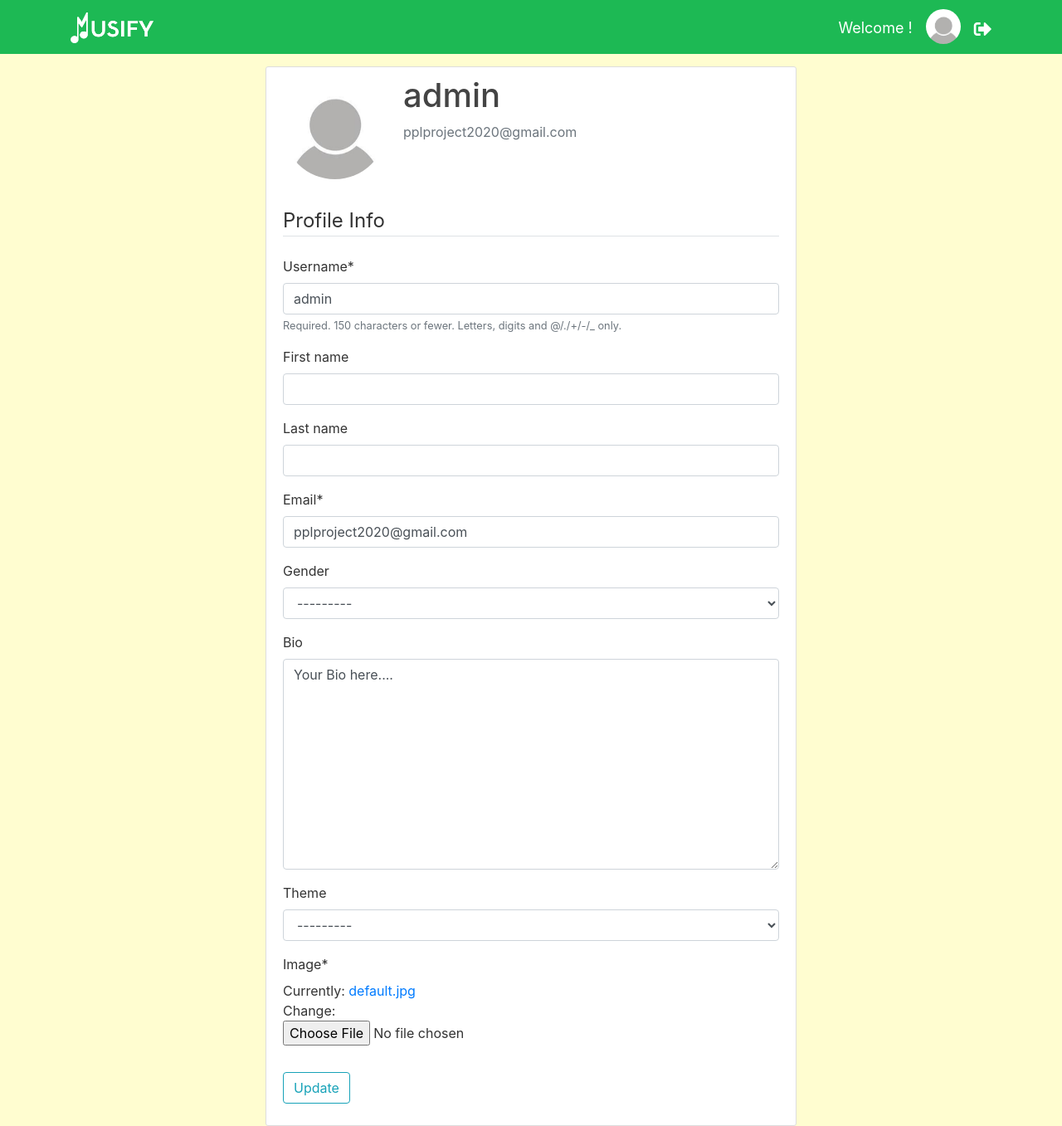
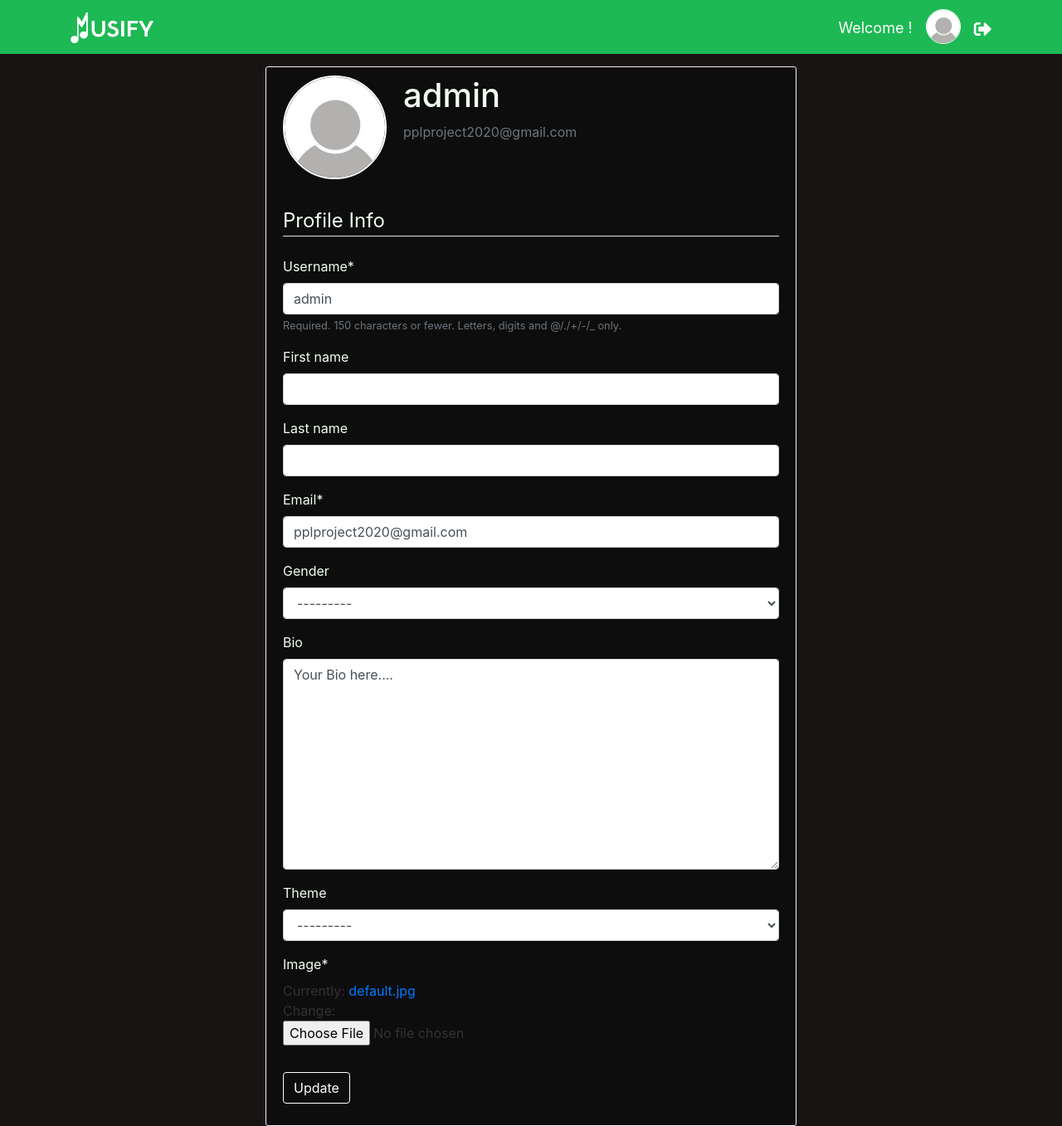
Before and after one commit to Viren-Patil/SDS_Task, a Django app: page /profile/ in a window 1280 px wide. Shown: the whole page at 83% size. Run offline with Django 3.2, Linux system fonts and the light colour scheme; a user stored in the database is signed in; data comes from the database, SQL or seed files in the repository; both versions use the stored data as it was after the commit; some libraries are stand-ins or nearby versions.

Commit message:
Pretty much the final commit.

```diff
--- a/sds_task/musify/static/musify/dark.css
+++ b/sds_task/musify/static/musify/dark.css
@@ -199,7 +199,14 @@
   color: #7f00ff;
 }
 
-.profile-background {
-  background-image: url('profile.jpg');
-  background-size: 1900px 1200px;
+label {
+  color: #F0FFF0;
 }
+
+.dark-legend {
+  color: #F0FFF0;
+}
+
+.dark-username {
+  color: #F0FFF0;
+}
--- a/sds_task/musify/static/musify/light.css
+++ b/sds_task/musify/static/musify/light.css
@@ -1,5 +1,5 @@
 body {
-    background-color: #fffdd0;
+    background-color: #F0FFF0;
     color: #333333;
     margin-top: 5rem;
   }
@@ -31,8 +31,8 @@
   .content-section {
     background: #ffffff;
     padding: 10px 20px;
-    border: 1px solid #dddddd;
-    border-radius: 3px;
+    border: 1px solid black;
+    border-radius: 10px;
     margin-bottom: 20px;
   }
 
--- a/sds_task/musify/templates/musify/base.html
+++ b/sds_task/musify/templates/musify/base.html
@@ -12,10 +12,10 @@
     <!-- Bootstrap CSS -->
     <link rel="stylesheet" href="https://stackpath.bootstrapcdn.com/bootstrap/4.4.1/css/bootstrap.min.css" integrity="sha384-Vkoo8x4CGsO3+Hhxv8T/Q5PaXtkKtu6ug5TOeNV6gBiFeWPGFN9MuhOf23Q9Ifjh" crossorigin="anonymous">
 
-    {% if user.profile.theme == 'Dark' %}
+    {% if user.profile.theme == 'Light' %}
+      <link rel="stylesheet" type="text/css" href="{% static 'musify/light.css' %}">
+    {% else %}
       <link rel="stylesheet" type="text/css" href="{% static 'musify/dark.css' %}">
-    {% else %}
-      <link rel="stylesheet" type="text/css" href="{% static 'musify/light.css' %}">
     {% endif %}
 
     <link rel="stylesheet" href="https://cdnjs.cloudflare.com/ajax/libs/font-awesome/5.13.0/css/all.min.css">
--- a/sds_task/musify/templates/musify/base_album.html
+++ b/sds_task/musify/templates/musify/base_album.html
@@ -12,10 +12,10 @@
     <!-- Bootstrap CSS -->
     <link rel="stylesheet" href="https://stackpath.bootstrapcdn.com/bootstrap/4.4.1/css/bootstrap.min.css" integrity="sha384-Vkoo8x4CGsO3+Hhxv8T/Q5PaXtkKtu6ug5TOeNV6gBiFeWPGFN9MuhOf23Q9Ifjh" crossorigin="anonymous">
 
-    {% if user.profile.theme == 'Dark' %}
+    {% if user.profile.theme == 'Light' %}
+      <link rel="stylesheet" type="text/css" href="{% static 'musify/light.css' %}">
+    {% else %}
       <link rel="stylesheet" type="text/css" href="{% static 'musify/dark.css' %}">
-    {% else %}
-      <link rel="stylesheet" type="text/css" href="{% static 'musify/light.css' %}">
     {% endif %}
 
     <link rel="stylesheet" href="https://cdnjs.cloudflare.com/ajax/libs/font-awesome/5.13.0/css/all.min.css">
--- a/sds_task/musify/templates/musify/base_artist.html
+++ b/sds_task/musify/templates/musify/base_artist.html
@@ -12,10 +12,10 @@
     <!-- Bootstrap CSS -->
     <link rel="stylesheet" href="https://stackpath.bootstrapcdn.com/bootstrap/4.4.1/css/bootstrap.min.css" integrity="sha384-Vkoo8x4CGsO3+Hhxv8T/Q5PaXtkKtu6ug5TOeNV6gBiFeWPGFN9MuhOf23Q9Ifjh" crossorigin="anonymous">
 
-    {% if user.profile.theme == 'Dark' %}
+    {% if user.profile.theme == 'Light' %}
+      <link rel="stylesheet" type="text/css" href="{% static 'musify/light.css' %}">
+    {% else %}
       <link rel="stylesheet" type="text/css" href="{% static 'musify/dark.css' %}">
-    {% else %}
-      <link rel="stylesheet" type="text/css" href="{% static 'musify/light.css' %}">
     {% endif %}
 
     <link rel="stylesheet" href="https://cdnjs.cloudflare.com/ajax/libs/font-awesome/5.13.0/css/all.min.css">
--- a/sds_task/musify/templates/musify/base_other.html
+++ b/sds_task/musify/templates/musify/base_other.html
@@ -10,10 +10,10 @@
     <!-- Bootstrap CSS -->
     <link rel="stylesheet" href="https://stackpath.bootstrapcdn.com/bootstrap/4.4.1/css/bootstrap.min.css" integrity="sha384-Vkoo8x4CGsO3+Hhxv8T/Q5PaXtkKtu6ug5TOeNV6gBiFeWPGFN9MuhOf23Q9Ifjh" crossorigin="anonymous">
 
-    {% if user.profile.theme == 'Dark' %}
-    <link rel="stylesheet" type="text/css" href="{% static 'musify/dark.css' %}">
+    {% if user.profile.theme == 'Light' %}
+      <link rel="stylesheet" type="text/css" href="{% static 'musify/light.css' %}">
     {% else %}
-    <link rel="stylesheet" type="text/css" href="{% static 'musify/light.css' %}">
+      <link rel="stylesheet" type="text/css" href="{% static 'musify/dark.css' %}">
     {% endif %}
 
     <link rel="stylesheet" href="https://cdnjs.cloudflare.com/ajax/libs/font-awesome/5.13.0/css/all.min.css">
--- a/sds_task/musify/templates/musify/base_playlist.html
+++ b/sds_task/musify/templates/musify/base_playlist.html
@@ -12,10 +12,10 @@
     <!-- Bootstrap CSS -->
     <link rel="stylesheet" href="https://stackpath.bootstrapcdn.com/bootstrap/4.4.1/css/bootstrap.min.css" integrity="sha384-Vkoo8x4CGsO3+Hhxv8T/Q5PaXtkKtu6ug5TOeNV6gBiFeWPGFN9MuhOf23Q9Ifjh" crossorigin="anonymous">
 
-    {% if user.profile.theme == 'Dark' %}
+    {% if user.profile.theme == 'Light' %}
+      <link rel="stylesheet" type="text/css" href="{% static 'musify/light.css' %}">
+    {% else %}
       <link rel="stylesheet" type="text/css" href="{% static 'musify/dark.css' %}">
-    {% else %}
-      <link rel="stylesheet" type="text/css" href="{% static 'musify/light.css' %}">
     {% endif %}
 
     <link rel="stylesheet" href="https://cdnjs.cloudflare.com/ajax/libs/font-awesome/5.13.0/css/all.min.css">
--- a/sds_task/users/templates/users/login.html
+++ b/sds_task/users/templates/users/login.html
@@ -1,6 +1,5 @@
 {% extends "musify/base_login.html" %}
 {% load crispy_forms_tags %}
-
 {% block content %}
     <div class="content-section">
         <form method="POST">
--- a/sds_task/users/templates/users/profile.html
+++ b/sds_task/users/templates/users/profile.html
@@ -5,7 +5,7 @@
       <div class="media mb-3">
         <img class="rounded-circle account-img" src="{{ user.profile.image.url }}">
         <div class="media-body">
-          <h2 class="account-heading profile-username">{{ user.username }}</h2>
+          <h2 class="account-heading profile-username dark-username">{{ user.username }}</h2>
           <p class="text-secondary">{{ user.email }}</p>
           <p class="text-secondary">{{ user.first_name }} {{ user.last_name }}</p>
         </div>
@@ -13,7 +13,7 @@
       <form method="POST" enctype="multipart/form-data">
         {% csrf_token %}
         <fieldset class="form-group">
-            <legend class="border-bottom mb-4">Profile Info</legend>
+            <legend class="border-bottom mb-4 dark-legend">Profile Info</legend>
             {{ u_form|crispy }}
             {{ up_form|crispy }}
             {{ p_form|crispy }}
--- a/sds_task/users/views.py
+++ b/sds_task/users/views.py
@@ -13,7 +13,7 @@
             save_it = form.save(commit=False)
             save_it.save()
             subject = 'Congratulations ' + save_it.first_name + '!'
-            message = 'Thank You ' + save_it.username +' !\nYou have successfully registered with us!!\nEnjoy and make full use of our app.\n\nNOTE: The default color theme of the app is light. You can change the theme from your profile.\n\nRegards,\nTeam MUSIFY'
+            message = 'Thank You ' + save_it.username +' !\nYou have successfully registered with us!!\nEnjoy and make full use of our app.\n\nNOTE: The default color theme of the app is dark. You can change the theme from your profile.\n\nRegards,\nTeam MUSIFY'
             from_email = settings.EMAIL_HOST_USER
             to_list = [save_it.email]
 
```
Also changed, not shown: sds_task/musify/templates/musify/base_login.html (+3 -13 lines), sds_task/db.sqlite3, sds_task/musify/static/musify/back.jpg (deleted), sds_task/musify/static/musify/back_2.jpg (deleted).
